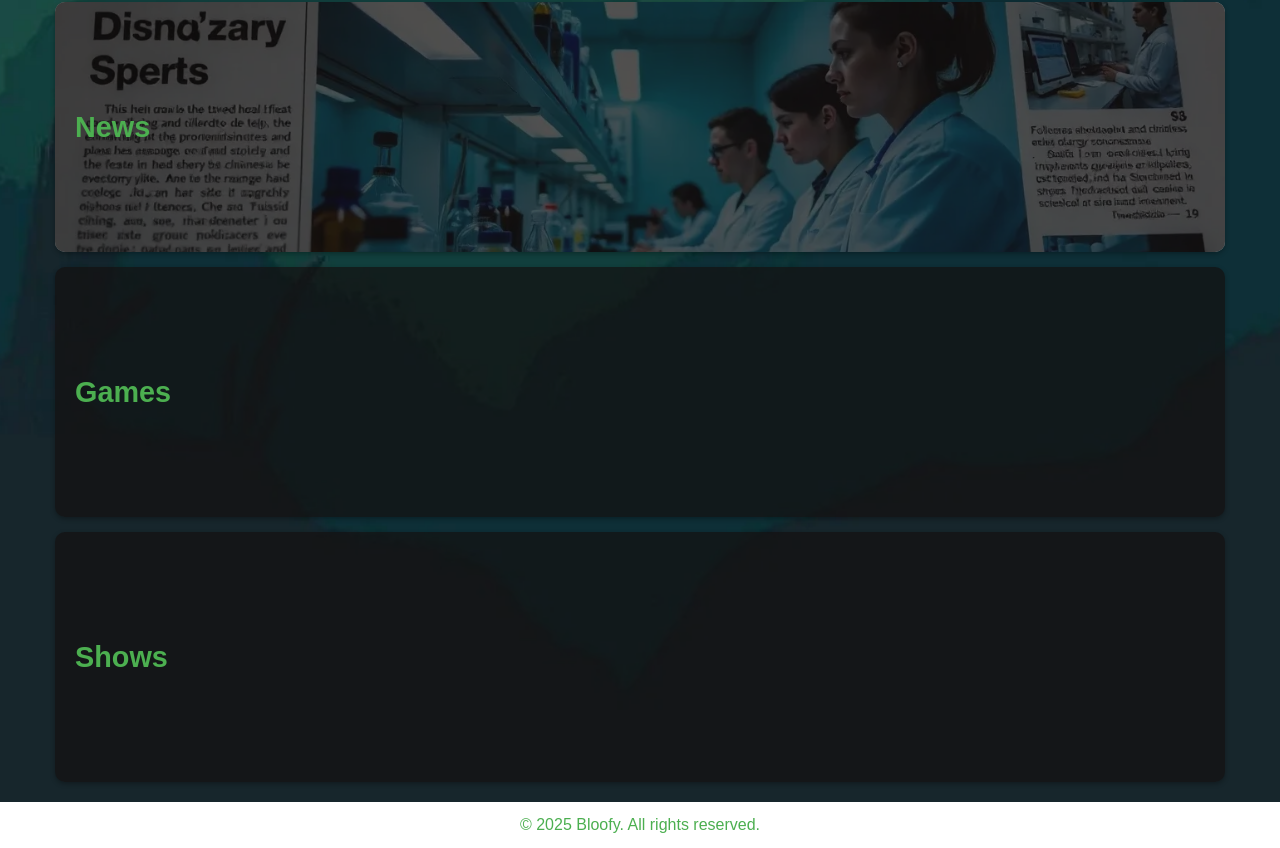
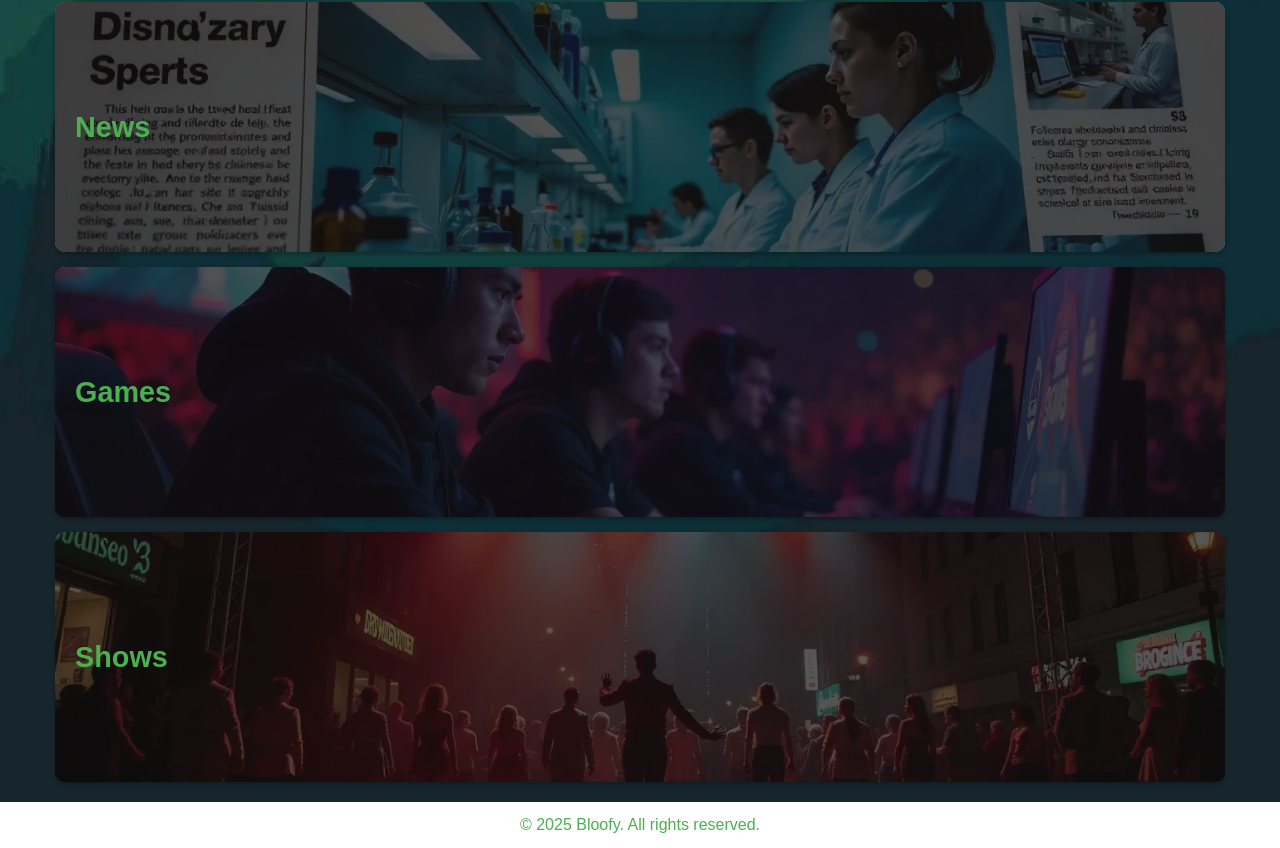
Before and after one commit to AladinWeb/bloofy, a plain HTML site: page index.html in a window 1280 px wide. Shown: the part 2257-3105 px from the top of the page. Drawn offline with Linux system fonts and the light colour scheme.

Commit message:
Added images

```diff
--- a/assets/styles.css
+++ b/assets/styles.css
@@ -103,6 +103,18 @@ body {
 
 .category-item#cat-news {
     background-image: url('/images/news-bg.webp');
+    background-size: cover;
+    background-position: center;
+}
+
+.category-item#cat-games {
+    background-image: url('/images/games-bg.webp');
+    background-size: cover;
+    background-position: center;
+}
+
+.category-item#cat-shows {
+    background-image: url('/images/shows-bg.webp');
     background-size: cover;
     background-position: center;
 }
```
Also changed, not shown: images/games-bg.webp (added), images/shows-bg.webp (added).
